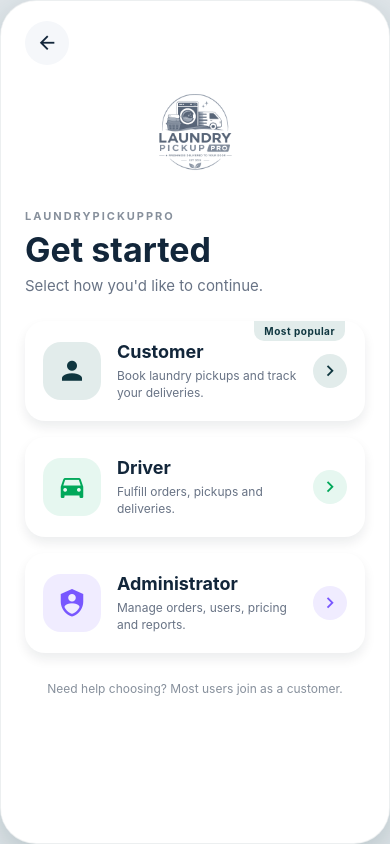
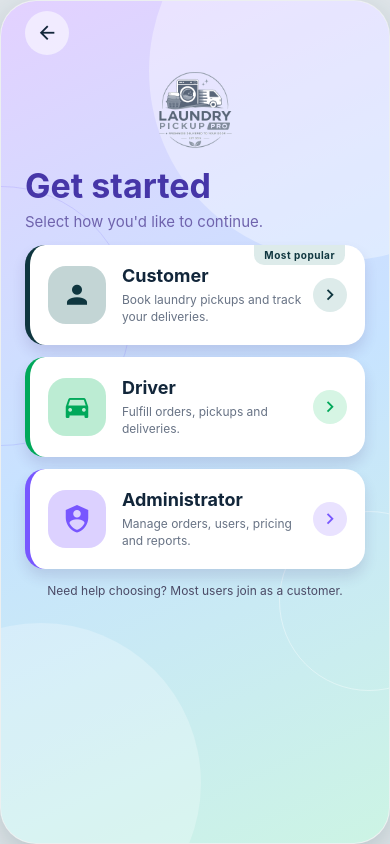
Before and after one commit to sabelo-ceza-26/LaundryPickupPro, a React Native app: screen /Role in a window 390 px wide. Built offline with nearby package versions, Linux system fonts and the light colour scheme.

Commit message:
The look modified

```diff
--- a/src/screens/Auth/RoleSelectionScreen.tsx
+++ b/src/screens/Auth/RoleSelectionScreen.tsx
@@ -1,6 +1,7 @@
 import React from 'react';
 import { ScrollView, StyleSheet, Text, TouchableOpacity, View } from 'react-native';
 import { SafeAreaView } from 'react-native-safe-area-context';
+import { LinearGradient } from 'expo-linear-gradient';
 import { MaterialCommunityIcons } from '@expo/vector-icons';
 import type { NativeStackScreenProps } from '@react-navigation/native-stack';
 
@@ -30,7 +31,7 @@ const roleOptions: RoleOption[] = [
     description: 'Book laundry pickups and track your deliveries.',
     icon: 'account',
     iconColor: colors.accent,
-    tint: colors.accentTint,
+    tint: '#DDEBEA',
     accent: colors.accent,
     tag: 'Most popular',
   },
@@ -40,7 +41,7 @@ const roleOptions: RoleOption[] = [
     description: 'Fulfill orders, pickups and deliveries.',
     icon: 'car',
     iconColor: colors.success,
-    tint: '#E6F7F0',
+    tint: '#D6F5E4',
     accent: colors.success,
   },
   {
@@ -49,13 +50,24 @@ const roleOptions: RoleOption[] = [
     description: 'Manage orders, users, pricing and reports.',
     icon: 'shield-account',
     iconColor: colors.tertiary,
-    tint: '#F0ECFF',
+    tint: '#E9E2FF',
     accent: colors.tertiary,
   },
 ];
 
 export default function RoleSelectionScreen({ navigation }: Props) {
   return (
+    <LinearGradient
+      colors={['#E3D1FF', '#C7E3FF', '#CCF4E4']}
+      start={{ x: 0, y: 0 }}
+      end={{ x: 1, y: 1 }}
+      style={styles.gradient}
+    >
+      <View style={styles.decorGlowOne} />
+      <View style={styles.decorGlowTwo} />
+      <View style={styles.decorCircleOne} />
+      <View style={styles.decorCircleTwo} />
+
       <SafeAreaView style={styles.safeArea}>
         <ScrollView
           contentContainerStyle={styles.container}
@@ -68,10 +80,9 @@ export default function RoleSelectionScreen({ navigation }: Props) {
             <MaterialCommunityIcons name="arrow-left" size={22} color={colors.textStrong} />
           </TouchableOpacity>
 
-        <Logo size="sm" style={styles.logo} />
+          <Logo size="md" style={styles.logo} />
 
           <View style={styles.header}>
-          <Text style={styles.eyebrow}>LAUNDRYPICKUPPRO</Text>
             <Text style={styles.title}>Get started</Text>
             <Text style={styles.subtitle}>
               Select how you'd like to continue.
@@ -82,7 +93,7 @@ export default function RoleSelectionScreen({ navigation }: Props) {
             {roleOptions.map((option) => (
               <TouchableOpacity
                 key={option.role}
-              style={styles.card}
+                style={[styles.card, { borderLeftColor: option.accent }]}
                 activeOpacity={0.85}
                 onPress={() =>
                   navigation.navigate('Auth', { role: option.role })
@@ -97,6 +108,9 @@ export default function RoleSelectionScreen({ navigation }: Props) {
                 )}
 
                 <View style={[styles.iconBubble, { backgroundColor: option.tint }]}>
+                  <View
+                    style={[styles.iconHalo, { backgroundColor: option.accent }]}
+                  />
                   <MaterialCommunityIcons
                     name={option.icon}
                     size={30}
@@ -127,68 +141,111 @@ export default function RoleSelectionScreen({ navigation }: Props) {
           </Text>
         </ScrollView>
       </SafeAreaView>
+    </LinearGradient>
   );
 }
 
 const styles = StyleSheet.create({
+  gradient: {
+    flex: 1,
+    overflow: 'hidden',
+  },
   safeArea: {
     flex: 1,
-    backgroundColor: colors.background,
   },
   container: {
     flexGrow: 1,
     paddingHorizontal: 24,
-    paddingTop: 20,
-    paddingBottom: 30,
+    paddingTop: 10,
+    paddingBottom: 16,
+  },
+  decorGlowOne: {
+    position: 'absolute',
+    width: 380,
+    height: 380,
+    borderRadius: 190,
+    backgroundColor: 'rgba(255, 255, 255, 0.35)',
+    top: -120,
+    right: -140,
+  },
+  decorGlowTwo: {
+    position: 'absolute',
+    width: 320,
+    height: 320,
+    borderRadius: 160,
+    backgroundColor: 'rgba(255, 255, 255, 0.25)',
+    bottom: -100,
+    left: -120,
+  },
+  decorCircleOne: {
+    position: 'absolute',
+    width: 260,
+    height: 260,
+    borderRadius: 130,
+    borderWidth: 1,
+    borderColor: 'rgba(91, 72, 247, 0.14)',
+    top: '22%',
+    left: -130,
+  },
+  decorCircleTwo: {
+    position: 'absolute',
+    width: 180,
+    height: 180,
+    borderRadius: 90,
+    borderWidth: 1,
+    borderColor: 'rgba(255, 255, 255, 0.4)',
+    bottom: '18%',
+    right: -70,
   },
   logo: {
     alignSelf: 'center',
-    marginBottom: 8,
+    marginBottom: 4,
   },
   backButton: {
     width: 44,
     height: 44,
     borderRadius: 22,
-    backgroundColor: colors.backgroundMuted,
+    backgroundColor: 'rgba(255, 255, 255, 0.55)',
     justifyContent: 'center',
     alignItems: 'center',
-    marginBottom: 22,
+    marginBottom: 10,
   },
   header: {
-    marginTop: 26,
-    marginBottom: 26,
+    marginTop: 8,
+    marginBottom: 14,
   },
   eyebrow: {
     fontSize: 11,
     fontWeight: '700',
     letterSpacing: 2,
-    color: colors.textFaint,
+    color: '#5B48F7',
     marginBottom: 6,
   },
   title: {
     ...typography.hero,
-    color: colors.textStrong,
+    color: '#4636A8',
   },
   subtitle: {
     ...typography.subtitle,
-    color: colors.textMuted,
+    color: '#6F63AD',
     marginTop: 6,
   },
   cardList: {
-    gap: 16,
+    gap: 12,
   },
   card: {
     flexDirection: 'row',
     alignItems: 'center',
     backgroundColor: colors.white,
     borderRadius: 20,
+    borderLeftWidth: 5,
     paddingVertical: 20,
     paddingHorizontal: 18,
-    elevation: 3,
-    shadowColor: '#0F172A',
-    shadowOffset: { width: 0, height: 6 },
-    shadowOpacity: 0.08,
-    shadowRadius: 12,
+    elevation: 4,
+    shadowColor: '#3D2C6E',
+    shadowOffset: { width: 0, height: 8 },
+    shadowOpacity: 0.14,
+    shadowRadius: 14,
   },
   tag: {
     position: 'absolute',
@@ -210,6 +267,14 @@ const styles = StyleSheet.create({
     borderRadius: 18,
     justifyContent: 'center',
     alignItems: 'center',
+    overflow: 'hidden',
+  },
+  iconHalo: {
+    position: 'absolute',
+    width: 70,
+    height: 70,
+    borderRadius: 35,
+    opacity: 0.12,
   },
   cardBody: {
     flex: 1,
@@ -236,8 +301,8 @@ const styles = StyleSheet.create({
   },
   footerNote: {
     ...typography.caption,
-    color: colors.textFaint,
+    color: '#4B4A66',
     textAlign: 'center',
-    marginTop: 28,
+    marginTop: 14,
   },
 });
```
Lines whose indentation alone changed are shown as unchanged.
